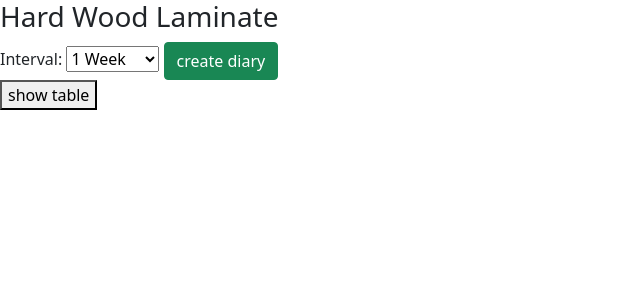
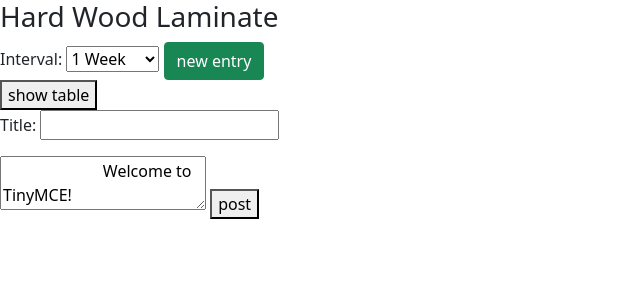
Before and after one commit to jaybee291998/django-finance-app, a Django app: page /diary/diary_list in a window 1280 px wide. Shown: the top 300 px of the page, without its empty margins (0-640 px from the left). Run offline with Django 3.2, Linux system fonts and the light colour scheme; a user stored in the database is signed in; data comes from the database, SQL or seed files in the repository; some libraries are stand-ins or nearby versions.

Commit message:
Update diary_list.html

```diff
--- a/templates/diary/diary_list.html
+++ b/templates/diary/diary_list.html
@@ -4,6 +4,9 @@
 {% endblock %}
 {% block content %}
 <div>
+	<!-- script for the tinymce -->
+	<script src="https://cdn.tiny.cloud/1/7ycmwc1x5jcxbm0s80s67b2fipepck73uh51jlmwawhneu95/tinymce/5/tinymce.min.js" referrerpolicy="origin"></script>
+
 	<h3>Hard Wood Laminate</h3>
 	<div id="list">
 		<label for="interval">Interval:</label>
@@ -15,7 +18,8 @@
 		    <option value=744>2 Years</option>
 		    <option value=1116>3 Years</option>
 		</select>
-		<a href="{{diary_create}}" class="btn btn-success" id="create-diary-btn">create diary</a>
+		<!-- <a href="{{diary_create}}" class="btn btn-success" id="create-diary-btn">create diary</a> -->
+		<button onclick="displayCreate(this)" class="btn btn-success">new entry</button>
 		<div id="table-div">
 		</div>
 	</div>
@@ -26,12 +30,36 @@
 		<div id="content-div">
 		</div>
 	</div>
+
+	<div id="create">
+		<p>
+			<label for="id_title">Title:</label>
+			<input type="text" name="title" maxlength="32" required="" id="id_title">
+		</p>
+
+		<textarea id="mytextarea">
+			Welcome to TinyMCE!
+		</textarea>
+
+		<button onclick="post(this)">post</button>
+	</div>
 </div>
 
 	<script>
 		let diary_data = [];
 		let filteredData = [];
 		let selected_index = null;
+
+
+		// initialize tiny mce
+		tinymce.init({
+    		selector: '#mytextarea',
+			plugins: 'a11ychecker advcode casechange export formatpainter linkchecker autolink lists checklist media mediaembed pageembed permanentpen powerpaste table advtable tinycomments tinymcespellchecker',
+			toolbar: 'a11ycheck addcomment showcomments casechange checklist code export formatpainter pageembed permanentpen table',
+			toolbar_mode: 'floating',
+			tinycomments_mode: 'embedded',
+			tinycomments_author: 'Author name',
+		});
 
 		// get the data from the server
 		const get_data = async () => {
@@ -63,6 +91,13 @@
 
 			// hide list
 			listDiv.style.display = "none";
+		}
+
+		const displayCreate = () => {
+			createDiv.style.display = "block";
+
+			// hide list
+			listDiv.style.display = 'none';
 		}
 
 		const displayContent = (content) => {
@@ -117,6 +152,57 @@
 			displayList();
 		}
 
+		// create
+		const get_diary_data = () => {
+			const url = '{{domain}}';
+			const csrftoken = getCookie('csrftoken');
+			const diary_data = {
+				title: diaryTitle.value,
+				content: tinymce.get("mytextarea").getContent()
+			};
+
+			const request = new Request(url, {
+				method: 'POST',
+				body: JSON.stringify(diary_data),
+				headers: new Headers({
+					'Content-Type': 'application/json',
+					'X-CSRFToken': csrftoken
+				})
+			});
+
+			return request;
+		}
+
+		const post = async () => {
+			const request = get_diary_data();
+			const res = await fetch(request);
+			const data = await res.json();
+
+			// add the new data to the diary data
+			diary_data.push(data);
+
+			// hide the create
+			createDiv.style.display = 'none';
+
+			// display the list
+			listDiv.style.display = "block";
+		}
+
+		function getCookie(name) {
+		    var cookieValue = null;
+		    if (document.cookie && document.cookie !== '') {
+		        var cookies = document.cookie.split(';');
+		        for (var i = 0; i < cookies.length; i++) {
+		            var cookie = cookies[i].trim();
+		            if (cookie.substring(0, name.length + 1) === (name + '=')) {
+		                cookieValue = decodeURIComponent(cookie.substring(name.length + 1));
+		                break;
+		            }
+		        }
+		    }
+		    return cookieValue;
+		}
+
 		// diary list conponent
 		const listDiv = document.getElementById("list");
 		const tableDiv = document.getElementById("table-div");
@@ -129,6 +215,10 @@
 		const contentDiv = document.getElementById("content-div");
 		const showTableBtn = document.getElementById("show-table-btn");
 
+		// create
+		const createDiv = document.getElementById('create');
+		let diaryTitle = document.getElementById('id_title');
+
 		initialize();
 	</script>
 {% endblock %}
```
